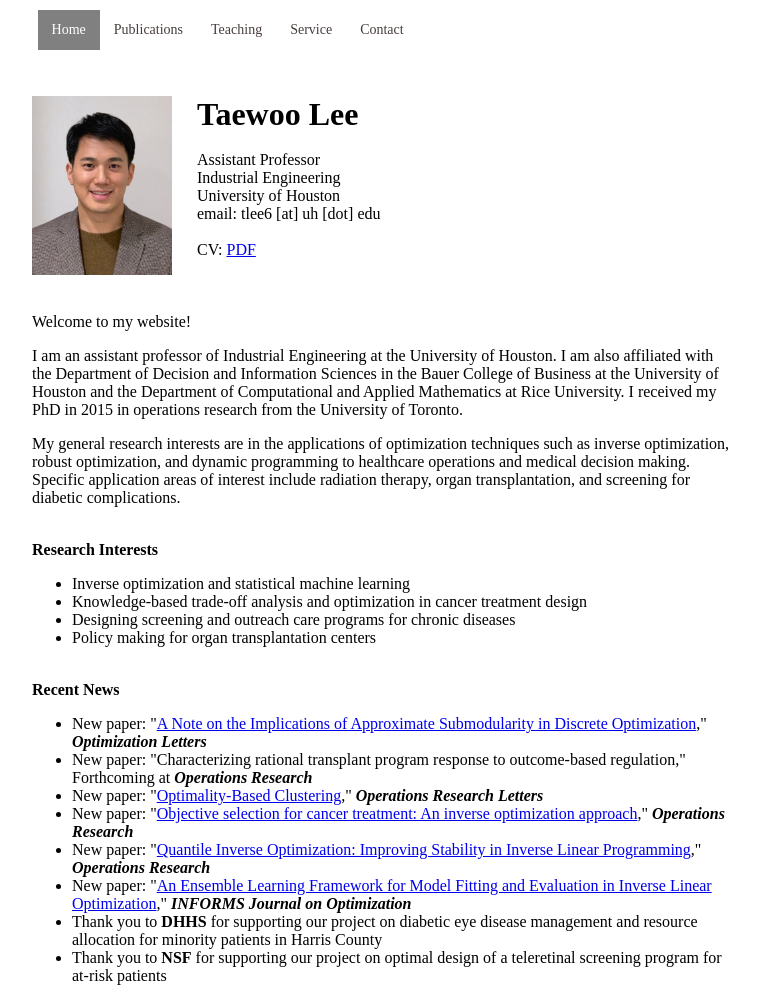
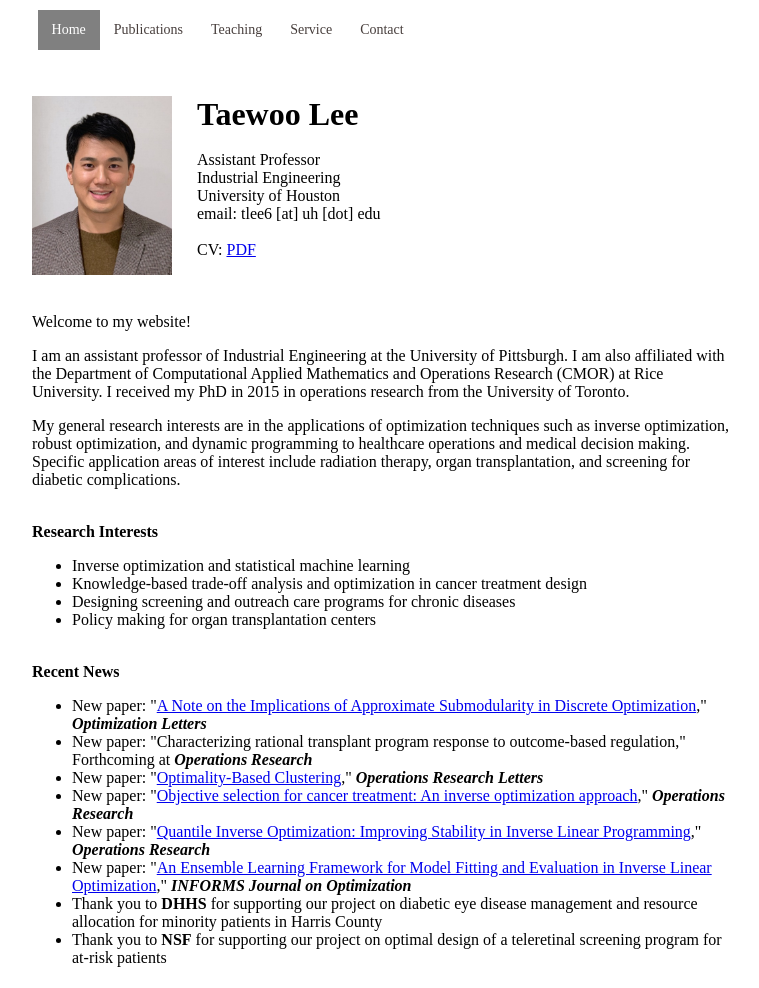
Before and after one commit to tal162/tal162.github.io, a plain HTML site: page index.html in a window 1280 px wide. Shown: the whole page, without its empty margins (212-971 px from the left). Drawn offline with Linux system fonts and the light colour scheme; a web font is replaced by a local one.

Commit message:
Add files via upload

```diff
--- a/index.html
+++ b/index.html
@@ -44,7 +44,7 @@
       <br>
       <p>Welcome to my website!</p>
 
-      <p>I am an assistant professor of Industrial Engineering at the University of Houston. I am also affiliated with the Department of Decision and Information Sciences in the Bauer College of Business at the University of Houston and the Department of Computational and Applied Mathematics at Rice University. I received my PhD in 2015 in operations research from the University of Toronto.</p>
+      <p>I am an assistant professor of Industrial Engineering at the University of Pittsburgh. I am also affiliated with the Department of Computational Applied Mathematics and Operations Research (CMOR) at Rice University. I received my PhD in 2015 in operations research from the University of Toronto.</p>
 
       <p>My general research interests are in the applications of optimization techniques such as inverse optimization, robust optimization, and dynamic programming to healthcare operations and medical decision making. Specific application areas of interest include radiation therapy, organ transplantation, and screening for diabetic complications.
       </p>
```
Also changed, not shown: 1 other file.
